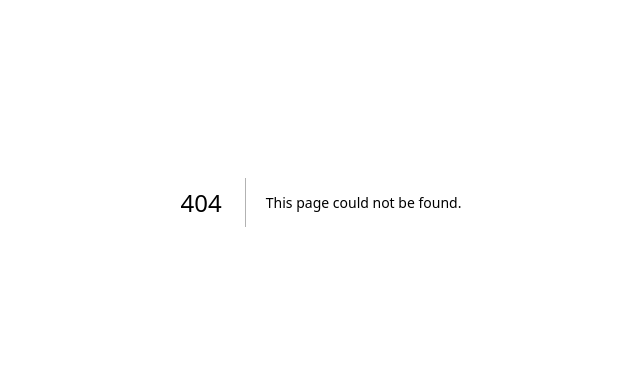
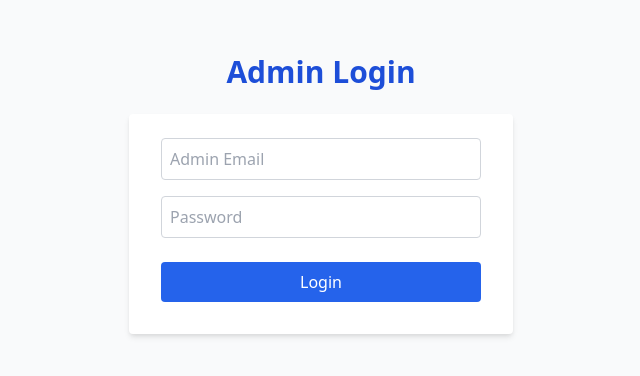
Before and after one commit to bonnycool/matrimony-frontend-, a Next.js app: page /admin/login in a window 1280 px wide. Before the commit this address had no page. Shown: the part 198-574 px from the top of the page, without its empty margins (319-959 px from the left). Built offline with nearby package versions, Linux system fonts and the light colour scheme.

Commit message:
Skeleton of the admin login page

```diff
--- /dev/null
+++ b/src/app/admin/login/page.tsx
@@ -0,0 +1,50 @@
+ 'use client';
+
+import React, { useState } from 'react';
+
+export default function AdminLoginPage(): JSX.Element {
+  const [email, setEmail] = useState('');
+  const [password, setPassword] = useState('');
+
+  const handleSubmit = (e: React.FormEvent<HTMLFormElement>) => {
+    e.preventDefault();
+    console.log('Admin Login Attempt:', { email, password });
+    // Later: Connect to backend API here
+  };
+
+  return (
+    <div className="flex flex-col items-center justify-center min-h-screen bg-gray-50 px-4">
+      <h1 className="text-3xl font-bold text-blue-700 mb-6">Admin Login</h1>
+
+      <form
+        onSubmit={handleSubmit}
+        className="w-full max-w-sm bg-white shadow-md rounded px-8 pt-6 pb-8 mb-4"
+      >
+        <input
+          type="email"
+          placeholder="Admin Email"
+          value={email}
+          onChange={(e) => setEmail(e.target.value)}
+          required
+          className="p-2 border border-gray-300 rounded w-full mb-4"
+        />
+
+        <input
+          type="password"
+          placeholder="Password"
+          value={password}
+          onChange={(e) => setPassword(e.target.value)}
+          required
+          className="p-2 border border-gray-300 rounded w-full mb-6"
+        />
+
+        <button
+          type="submit"
+          className="bg-blue-600 text-white w-full py-2 rounded hover:bg-blue-700"
+        >
+          Login
+        </button>
+      </form>
+    </div>
+  );
+}
```
